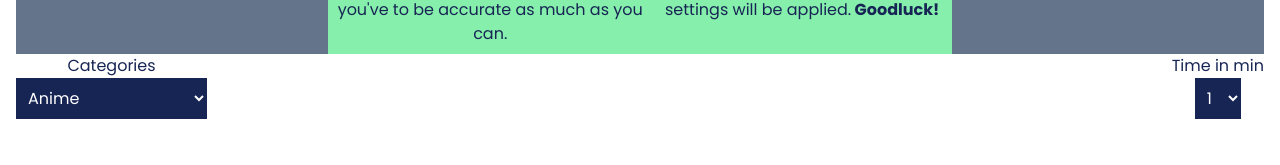
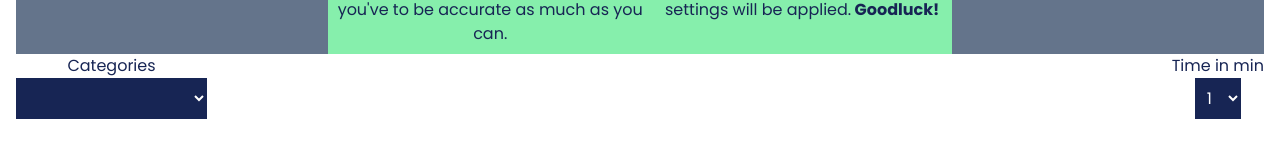
Before and after one commit to Davidmide02/quizlet, a React (Vite) app: page /setquiz in a window 1280 px wide. Shown: the part 458-623 px from the top of the page. Built offline with nearby package versions, Linux system fonts and the light colour scheme; the HTML template or start-up script is replaced by a standard one.

Commit message:
select works

```diff
--- a/src/setquiz.jsx
+++ b/src/setquiz.jsx
@@ -4,9 +4,13 @@ import quesIcon from "/src/assets/undraw_questions_re_1fy7.svg";
 import { useState } from "react";
 
 const Setquiz = () => {
- const [tst, settst] = useState(null)
+  // const [tst, settst] = useState(null);
 
   const category = [
+    {
+      title: "",
+      qs: "",
+    },
     {
       title: "Anime",
       qs: "opentdb.com/api.php?amount=10&category=31&difficulty=easy&type=multiple",
@@ -23,7 +27,7 @@ const Setquiz = () => {
 
     {
       title: "Computer",
-      qs: "opentdb.com/api.php?amount=10&category=17&difficulty=easy&type=multiple",
+      qs: "opentdb.com/api.php?amount=10&category=18&difficulty=easy&type=multiple",
     },
   ];
   const timeNum = [1, 2, 3];
@@ -33,10 +37,9 @@ const Setquiz = () => {
   //   alert(x)
   // };
   function handleOpt(params) {
-    alert('okat')
+    alert("okat");
     console.log(params);
     console.log(tst);
-
   }
 
   return (
@@ -63,18 +66,16 @@ const Setquiz = () => {
         <div className="sele flex justify-evenly gap-4 mb-2 md:justify-between">
           <div>
             <p>Categories</p>
+
             <select
               name=""
               id=""
               className="text-white bg-blue-950 outline-none p-2 font-poppin"
               placeholder="category"
+              onChange={(e) => console.log(e.target.value)}
             >
               {category.map((cate) => (
-                <option
-                  key={cate.title}
-                  className="p-2"
-                  onClick={() => console.log(cate.title)}
-                >
+                <option key={cate.title} className="p-2" value={cate.qs}>
                   {cate.title}
                 </option>
               ))}
@@ -89,7 +90,14 @@ const Setquiz = () => {
               className="text-white bg-blue-950 outline-none p-2"
             >
               {timeNum.map((num) => (
-                <option key={num} onClick={()=>{handleOpt(num)}}>{num}</option>
+                <option
+                  key={num}
+                  onClick={() => {
+                    handleOpt(num);
+                  }}
+                >
+                  {num}
+                </option>
               ))}
             </select>
           </div>
```
